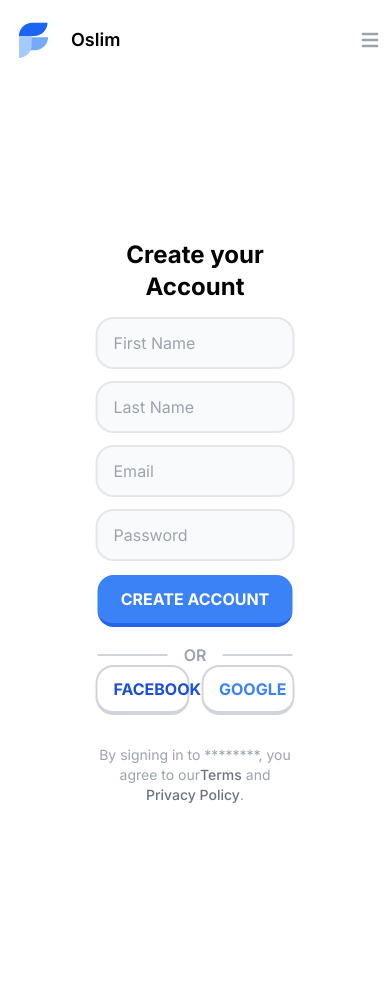
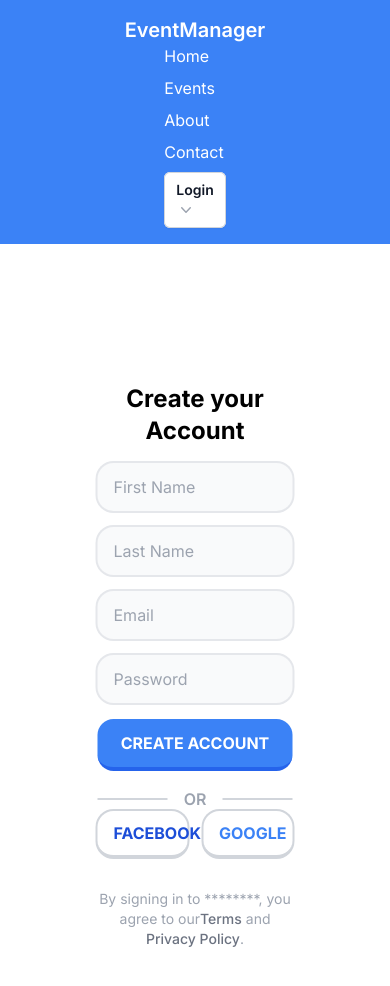
Before and after one commit to oslim4321/Event-Management-System, a Next.js app: page /register in a window 390 px wide. Shown: the top 986 px of the page. Before the commit the page ends 944 px from the top, so only its background shows below. Built offline with nearby package versions, Linux system fonts and the light colour scheme; no server answers.

Commit message:
workin on create event

```diff
--- a/src/components/Navbar.tsx
+++ b/src/components/Navbar.tsx
@@ -1,102 +1,224 @@
 "use client"
-import Link from 'next/link'
-import React from 'react'
-import { useSession, signOut } from 'next-auth/react'
-import { UserTypeModel } from '@/utils/typescriptModel'
+import { signOut, useSession } from "next-auth/react";
+// import Link from 'next/link'
+// import React from 'react'
+// import { useSession, signOut } from 'next-auth/react'
+// import { UserTypeModel } from '@/utils/typescriptModel'
+
+// const Navbar = () => {
+//     // const { data } = useSession()
+//     const { data } = useSession()
+
+//     return (
+//         <div className='my-5'>
+//             <div className="max-w-5xl mx-auto">
+
+//                 <nav className="border-gray-200 px-2 mb-10">
+//                     <div className="container mx-auto flex flex-wrap items-center justify-between">
+//                         <a href="#" className="flex">
+//                             <svg className="h-10 mr-3" width="51" height="70" viewBox="0 0 51 70" fill="none" xmlns="http://www.w3.org/2000/svg"><g clipPath="url(#clip0)"><path d="M1 53H27.9022C40.6587 53 51 42.7025 51 30H24.0978C11.3412 30 1 40.2975 1 53Z" fill="#76A9FA"></path><path d="M-0.876544 32.1644L-0.876544 66.411C11.9849 66.411 22.4111 55.9847 22.4111 43.1233L22.4111 8.87674C10.1196 8.98051 0.518714 19.5571 -0.876544 32.1644Z" fill="#A4CAFE"></path><path d="M50 5H23.0978C10.3413 5 0 15.2975 0 28H26.9022C39.6588 28 50 17.7025 50 5Z" fill="#1C64F2"></path></g><defs><clipPath id="clip0"><rect width="51" height="70" fill="white"></rect></clipPath></defs></svg>
+//                             <span className="self-center text-lg font-semibold whitespace-nowrap">Oslim</span>
+//                         </a>
+//                         <div className="flex md:order-2">
+//                             <div className="relative mr-3 md:mr-0 hidden md:block">
+//                                 <div className="absolute inset-y-0 left-0 pl-3 flex items-center pointer-events-none">
+//                                     <svg className="w-5 h-5 text-gray-500" fill="currentColor" viewBox="0 0 20 20" xmlns="http://www.w3.org/2000/svg"><path fillRule="evenodd" d="M8 4a4 4 0 100 8 4 4 0 000-8zM2 8a6 6 0 1110.89 3.476l4.817 4.817a1 1 0 01-1.414 1.414l-4.816-4.816A6 6 0 012 8z" clipRule="evenodd"></path></svg>
+//                                 </div>
+//                                 <input type="text" id="email-adress-icon" className="bg-gray-50 border border-gray-300 text-gray-900 sm:text-sm rounded-lg focus:ring-blue-500 focus:border-blue-500 block w-full pl-10 p-2" placeholder="Search..." />
+//                             </div>
+//                             <button data-collapse-toggle="mobile-menu-3" type="button" className="md:hidden text-gray-400 hover:text-gray-900 focus:outline-none focus:ring-2 focus:ring-blue-300 rounded-lg inline-flex items-center justify-center" aria-controls="mobile-menu-3" aria-expanded="false">
+//                                 <span className="sr-only">Open main menu</span>
+//                                 <svg className="w-6 h-6" fill="currentColor" viewBox="0 0 20 20" xmlns="http://www.w3.org/2000/svg"><path fillRule="evenodd" d="M3 5a1 1 0 011-1h12a1 1 0 110 2H4a1 1 0 01-1-1zM3 10a1 1 0 011-1h12a1 1 0 110 2H4a1 1 0 01-1-1zM3 15a1 1 0 011-1h12a1 1 0 110 2H4a1 1 0 01-1-1z" clipRule="evenodd"></path></svg>
+//                                 <svg className="hidden w-6 h-6" fill="currentColor" viewBox="0 0 20 20" xmlns="http://www.w3.org/2000/svg"><path fillRule="evenodd" d="M4.293 4.293a1 1 0 011.414 0L10 8.586l4.293-4.293a1 1 0 111.414 1.414L11.414 10l4.293 4.293a1 1 0 01-1.414 1.414L10 11.414l-4.293 4.293a1 1 0 01-1.414-1.414L8.586 10 4.293 5.707a1 1 0 010-1.414z" clipRule="evenodd"></path></svg>
+//                             </button>
+//                         </div>
+//                         <div className="hidden md:flex justify-between items-center w-full md:w-auto md:order-1" id="mobile-menu-3">
+//                             <ul className="flex-col md:flex-row flex md:space-x-8 mt-4 md:mt-0 md:text-sm md:font-medium">
+//                                 <li>
+//                                     <a href="#" className="bg-blue-700 md:bg-transparent text-white block pl-3 pr-4 py-2 md:text-blue-700 md:p-0 rounded" aria-current="page">Home</a>
+//                                 </li>
+//                                 <li>
+//                                     <a href="#" className="text-gray-700 hover:bg-gray-50 border-b border-gray-100 md:hover:bg-transparent md:border-0 block pl-3 pr-4 py-2 md:hover:text-blue-700 md:p-0">About</a>
+//                                 </li>
+//                                 <li>
+//                                     <a href="#" className="text-gray-700 hover:bg-gray-50 border-b border-gray-100 md:hover:bg-transparent md:border-0 block pl-3 pr-4 py-2 md:hover:text-blue-700 md:p-0">Services</a>
+//                                 </li>
+//                                 <AuthNav />
+
+//                             </ul>
+//                         </div>
+//                     </div>
+//                 </nav>
+
+//             </div>
+
+//         </div>
+//     )
+// }
+
+// export default Navbar
+
+// const AuthNav = () => {
+//     const session = useSession();
+//     console.log(session)
+//     const { data, status } = useSession();
+//     const latestUser = data?.newUser as UserTypeModel;
+
+
+//     // Placeholder signOut function
+//     const signOutClick = () => {
+//         // Add your sign-out logic here
+//         signOut()
+//     };
+
+//     return (
+//         <ul className="flex-col md:flex-row flex md:space-x-8 mt-4 md:mt-0 md:text-sm md:font-medium">
+//             {status === 'unauthenticated' ? (
+//                 <ul className="flex-col md:flex-row flex md:space-x-8 mt-4 md:mt-0 md:text-sm md:font-medium">
+//                     <li>
+//                         <Link href={'/login'} className="text-gray-700 hover:bg-gray-50 border-b border-gray-100 md:hover:bg-transparent md:border-0 block pl-3 pr-4 py-2 md:hover:text-blue-700 md:p-0">
+//                             Login
+//                         </Link>
+//                     </li>
+//                     <li>
+//                         <Link href={'/register'} className="text-gray-700 hover:bg-gray-50 border-b border-gray-100 md:hover:bg-transparent md:border-0 block pl-3 pr-4 py-2 md:hover:text-blue-700 md:p-0">
+//                             Signup
+//                         </Link>
+//                     </li>
+//                 </ul>
+//             ) : (
+//                 <li>
+//                     <span onClick={signOutClick} className="text-gray-700 cursor-pointer hover:bg-gray-50 border-b border-gray-100 md:hover:bg-transparent md:border-0 block pl-3 pr-4 py-2 md:hover:text-blue-700 md:p-0">
+//                         Logout
+//                     </span>
+//                 </li>
+//             )}
+//             <li>
+//                 <span className="text-gray-700 hover:bg-gray-50 border-b border-gray-100 md:hover:bg-transparent md:border-0 block pl-3 pr-4 py-2 md:hover:text-blue-700 md:p-0">
+//                     Hi {latestUser?.firstName || 'Guest'}
+//                 </span>
+//             </li>
+//         </ul>
+//     );
+// };
+import Link from "next/link";
+import { useState } from "react";
 
 const Navbar = () => {
-    // const { data } = useSession()
-    const { data } = useSession()
-
     return (
-        <div className='my-5'>
-            <div className="max-w-5xl mx-auto">
-
-                <nav className="border-gray-200 px-2 mb-10">
-                    <div className="container mx-auto flex flex-wrap items-center justify-between">
-                        <a href="#" className="flex">
-                            <svg className="h-10 mr-3" width="51" height="70" viewBox="0 0 51 70" fill="none" xmlns="http://www.w3.org/2000/svg"><g clipPath="url(#clip0)"><path d="M1 53H27.9022C40.6587 53 51 42.7025 51 30H24.0978C11.3412 30 1 40.2975 1 53Z" fill="#76A9FA"></path><path d="M-0.876544 32.1644L-0.876544 66.411C11.9849 66.411 22.4111 55.9847 22.4111 43.1233L22.4111 8.87674C10.1196 8.98051 0.518714 19.5571 -0.876544 32.1644Z" fill="#A4CAFE"></path><path d="M50 5H23.0978C10.3413 5 0 15.2975 0 28H26.9022C39.6588 28 50 17.7025 50 5Z" fill="#1C64F2"></path></g><defs><clipPath id="clip0"><rect width="51" height="70" fill="white"></rect></clipPath></defs></svg>
-                            <span className="self-center text-lg font-semibold whitespace-nowrap">Oslim</span>
-                        </a>
-                        <div className="flex md:order-2">
-                            <div className="relative mr-3 md:mr-0 hidden md:block">
-                                <div className="absolute inset-y-0 left-0 pl-3 flex items-center pointer-events-none">
-                                    <svg className="w-5 h-5 text-gray-500" fill="currentColor" viewBox="0 0 20 20" xmlns="http://www.w3.org/2000/svg"><path fillRule="evenodd" d="M8 4a4 4 0 100 8 4 4 0 000-8zM2 8a6 6 0 1110.89 3.476l4.817 4.817a1 1 0 01-1.414 1.414l-4.816-4.816A6 6 0 012 8z" clipRule="evenodd"></path></svg>
-                                </div>
-                                <input type="text" id="email-adress-icon" className="bg-gray-50 border border-gray-300 text-gray-900 sm:text-sm rounded-lg focus:ring-blue-500 focus:border-blue-500 block w-full pl-10 p-2" placeholder="Search..." />
-                            </div>
-                            <button data-collapse-toggle="mobile-menu-3" type="button" className="md:hidden text-gray-400 hover:text-gray-900 focus:outline-none focus:ring-2 focus:ring-blue-300 rounded-lg inline-flex items-center justify-center" aria-controls="mobile-menu-3" aria-expanded="false">
-                                <span className="sr-only">Open main menu</span>
-                                <svg className="w-6 h-6" fill="currentColor" viewBox="0 0 20 20" xmlns="http://www.w3.org/2000/svg"><path fillRule="evenodd" d="M3 5a1 1 0 011-1h12a1 1 0 110 2H4a1 1 0 01-1-1zM3 10a1 1 0 011-1h12a1 1 0 110 2H4a1 1 0 01-1-1zM3 15a1 1 0 011-1h12a1 1 0 110 2H4a1 1 0 01-1-1z" clipRule="evenodd"></path></svg>
-                                <svg className="hidden w-6 h-6" fill="currentColor" viewBox="0 0 20 20" xmlns="http://www.w3.org/2000/svg"><path fillRule="evenodd" d="M4.293 4.293a1 1 0 011.414 0L10 8.586l4.293-4.293a1 1 0 111.414 1.414L11.414 10l4.293 4.293a1 1 0 01-1.414 1.414L10 11.414l-4.293 4.293a1 1 0 01-1.414-1.414L8.586 10 4.293 5.707a1 1 0 010-1.414z" clipRule="evenodd"></path></svg>
-                            </button>
-                        </div>
-                        <div className="hidden md:flex justify-between items-center w-full md:w-auto md:order-1" id="mobile-menu-3">
-                            <ul className="flex-col md:flex-row flex md:space-x-8 mt-4 md:mt-0 md:text-sm md:font-medium">
+        <nav className="bg-blue-500 p-4">
+            <div className="max-w-6xl mx-auto flex flex-col md:flex-row justify-between items-center">
+                <Link href="/">
+                    <span className="text-white font-semibold text-xl mb-2 md:mb-0 md:mr-4">
+                        EventManager
+                    </span>
+                </Link>
+                <ul className="flex flex-col md:flex-row space-y-2 md:space-y-0 md:space-x-4">
                     <li>
-                                    <a href="#" className="bg-blue-700 md:bg-transparent text-white block pl-3 pr-4 py-2 md:text-blue-700 md:p-0 rounded" aria-current="page">Home</a>
+                        <Link href="/">
+                            <span className="text-white hover:text-blue-300">Home</span>
+                        </Link>
                     </li>
                     <li>
-                                    <a href="#" className="text-gray-700 hover:bg-gray-50 border-b border-gray-100 md:hover:bg-transparent md:border-0 block pl-3 pr-4 py-2 md:hover:text-blue-700 md:p-0">About</a>
+                        <Link href="/events">
+                            <span className="text-white hover:text-blue-300">Events</span>
+                        </Link>
                     </li>
                     <li>
-                                    <a href="#" className="text-gray-700 hover:bg-gray-50 border-b border-gray-100 md:hover:bg-transparent md:border-0 block pl-3 pr-4 py-2 md:hover:text-blue-700 md:p-0">Services</a>
+                        <Link href="/about">
+                            <span className="text-white hover:text-blue-300">About</span>
+                        </Link>
                     </li>
-                                <AuthNav />
-
+                    <li>
+                        <Link href="/contact">
+                            <span className="text-white hover:text-blue-300">Contact</span>
+                        </Link>
+                    </li>
+                    <li>
+                        <Option />
+                    </li>
                 </ul>
             </div>
-                    </div>
         </nav>
+    );
+};
 
-            </div>
+export default Navbar;
 
-        </div>
-    )
-}
 
-export default Navbar
 
-const AuthNav = () => {
+const Option = () => {
     const session = useSession();
     console.log(session)
     const { data, status } = useSession();
     const latestUser = data?.newUser as UserTypeModel;
+    const [popUp, setpopUp] = useState(false);
 
+    function handleClick() {
+        setpopUp(() => !popUp)
+    }
+    // logoit
 
-    // Placeholder signOut function
     const signOutClick = () => {
-        // Add your sign-out logic here
         signOut()
     };
+    return (
+        <div className="relative inline-block text-left">
+            <div onClick={handleClick}>
+                <div className="inline-flex w-full justify-center gap-x-1.5 rounded-md bg-white px-3 py-2 text-sm font-semibold text-gray-900 shadow-sm ring-1 ring-inset ring-gray-300 hover:bg-gray-50">
 
-    return (
-        <ul className="flex-col md:flex-row flex md:space-x-8 mt-4 md:mt-0 md:text-sm md:font-medium">
-            {status === 'unauthenticated' ? (
-                <ul className="flex-col md:flex-row flex md:space-x-8 mt-4 md:mt-0 md:text-sm md:font-medium">
+                    {
+                        status === 'authenticated' ?
+                            <p>Hello {latestUser?.firstName}</p>
+                            :
+                            <button type="button" id="menu-button" aria-expanded="true" aria-haspopup="true">
+                                Login
+                                <svg className="-mr-1 h-5 w-5 text-gray-400" viewBox="0 0 20 20" fill="currentColor" aria-hidden="true">
+                                    <path fill-rule="evenodd" d="M5.23 7.21a.75.75 0 011.06.02L10 11.168l3.71-3.938a.75.75 0 111.08 1.04l-4.25 4.5a.75.75 0 01-1.08 0l-4.25-4.5a.75.75 0 01.02-1.06z" clip-rule="evenodd" />
+                                </svg>
+                            </button>
+                    }
+                </div>
+            </div>
+
+            {/* <!--
+            Dropdown menu, show/hide based on menu state.
+
+            Entering: "transition ease-out duration-100"
+            From: "transform opacity-0 scale-95"
+            To: "transform opacity-100 scale-100"
+            Leaving: "transition ease-in duration-75"
+            From: "transform opacity-100 scale-100"
+            To: "transform opacity-0 scale-95"
+  --> */}
+            {popUp &&
+                <div className="absolute right-0 z-10 mt-2 w-56 origin-top-right rounded-md bg-white shadow-lg ring-1 ring-black ring-opacity-5 focus:outline-none" role="menu" aria-orientation="vertical" aria-labelledby="menu-button">
+                    <div className="py-1" role="none">
+                        {/* {status === 'unauthenticated' ? () */}
+                        {
+                            status === 'authenticated' ?
+                                <button onClick={signOutClick} className="text-gray-700 block w-full px-4 py-2 text-left text-sm" role="menuitem" >Sign out</button>
+
+                                :
+                                <ul>
                                     <li>
-                        <Link href={'/login'} className="text-gray-700 hover:bg-gray-50 border-b border-gray-100 md:hover:bg-transparent md:border-0 block pl-3 pr-4 py-2 md:hover:text-blue-700 md:p-0">
+                                        <Link href={'/login'} className="text-gray-700 block px-4 py-2 text-sm">
                                             Login
                                         </Link>
                                     </li>
                                     <li>
-                        <Link href={'/register'} className="text-gray-700 hover:bg-gray-50 border-b border-gray-100 md:hover:bg-transparent md:border-0 block pl-3 pr-4 py-2 md:hover:text-blue-700 md:p-0">
+                                        <Link href={'/register'} className="text-gray-700 block px-4 py-2 text-sm">
                                             Signup
                                         </Link>
                                     </li>
                                 </ul>
-            ) : (
-                <li>
-                    <span onClick={signOutClick} className="text-gray-700 cursor-pointer hover:bg-gray-50 border-b border-gray-100 md:hover:bg-transparent md:border-0 block pl-3 pr-4 py-2 md:hover:text-blue-700 md:p-0">
-                        Logout
-                    </span>
-                </li>
-            )}
-            <li>
-                <span className="text-gray-700 hover:bg-gray-50 border-b border-gray-100 md:hover:bg-transparent md:border-0 block pl-3 pr-4 py-2 md:hover:text-blue-700 md:p-0">
-                    Hi {latestUser?.firstName || 'Guest'}
-                </span>
-            </li>
-        </ul>
-    );
-};
+                        }
+
+
+                    </div>
+                </div>
+            }
+        </div>
+
+    )
+}
```
Also changed, not shown: src/app/api/auth/[...nextauth]/route.tsx (+13 -17 lines), src/app/api/event/createEvent/route.tsx (added, +12 -0 lines), src/model/Event.tsx (added, +39 -0 lines), src/app/api/event/route.tsx (added), 1 other file (tests, documents, lock files or other folders). Lines whose indentation alone changed are shown as unchanged.
